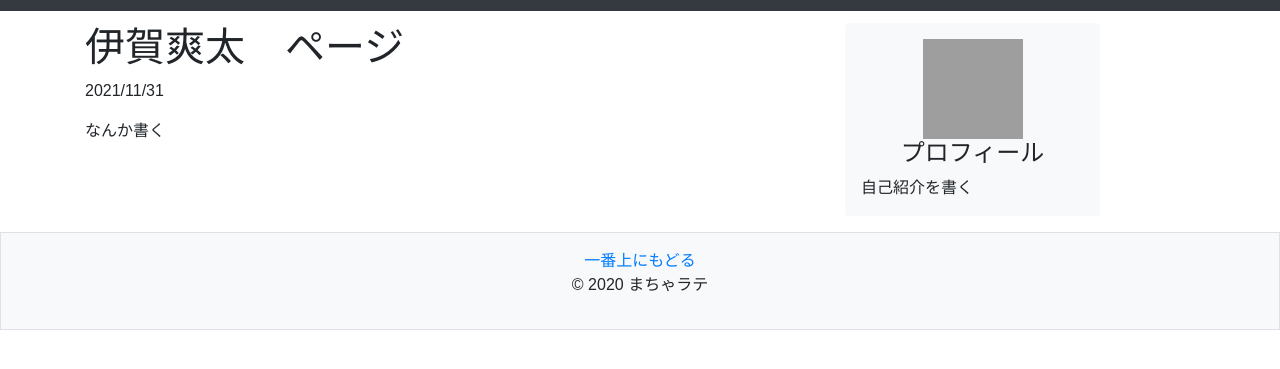
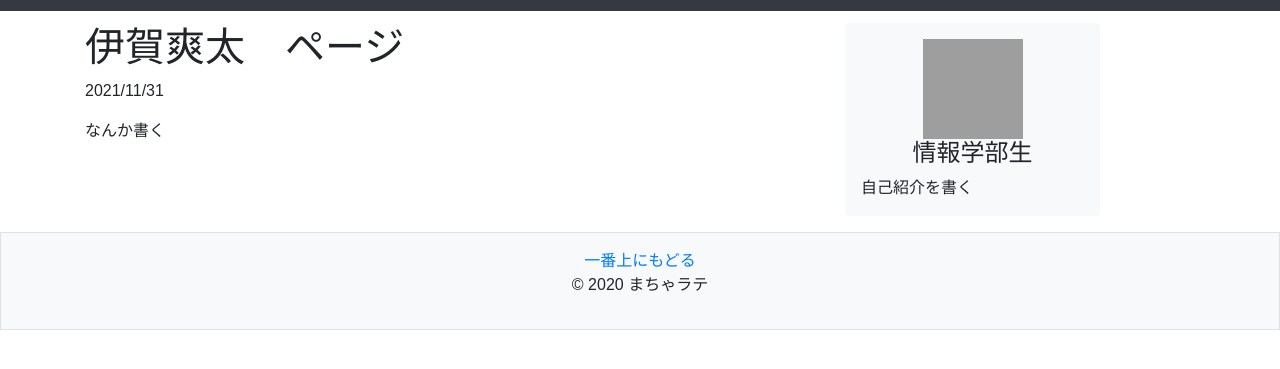
Before and after one commit to iga0005/iga0005.github.io, a plain HTML site: page index.html in a window 1280 px wide. Shown: the part 47-416 px from the top of the page. Drawn offline with nearby package versions, Linux system fonts and the light colour scheme; grey boxes are pictures that could not be loaded.

Commit message:
Update index.html

```diff
--- a/index.html
+++ b/index.html
@@ -67,7 +67,7 @@
           <div class="p-3 mb-3 bg-light rounded">
             <div style="text-align:center;">
             <img src="https://matyalatte.github.io/images/icon.png" width="100" height="100" alt="my icon">
-            <h4>プロフィール</h4>
+            <h4>情報学部生</h4>
             </div>
             <p class="mb-0">自己紹介を書く</p>
           </div>
```
